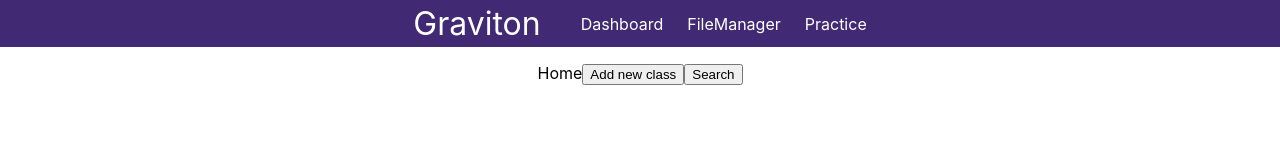
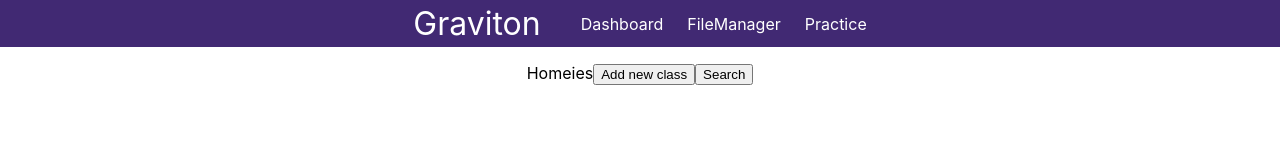
Before and after one commit to Highzahawk/Graviton, a React (Create React App) app: page / in a window 1280 px wide. Shown: the top 160 px of the page. Built offline with nearby package versions, Linux system fonts and the light colour scheme.

Commit message:
changed the home content

```diff
--- a/src/Pages/Home.js
+++ b/src/Pages/Home.js
@@ -7,7 +7,7 @@ function Home(){
     return(
         <div>
             <h>
-                Home
+                Homeies
             </h>
 
             <button>
```
